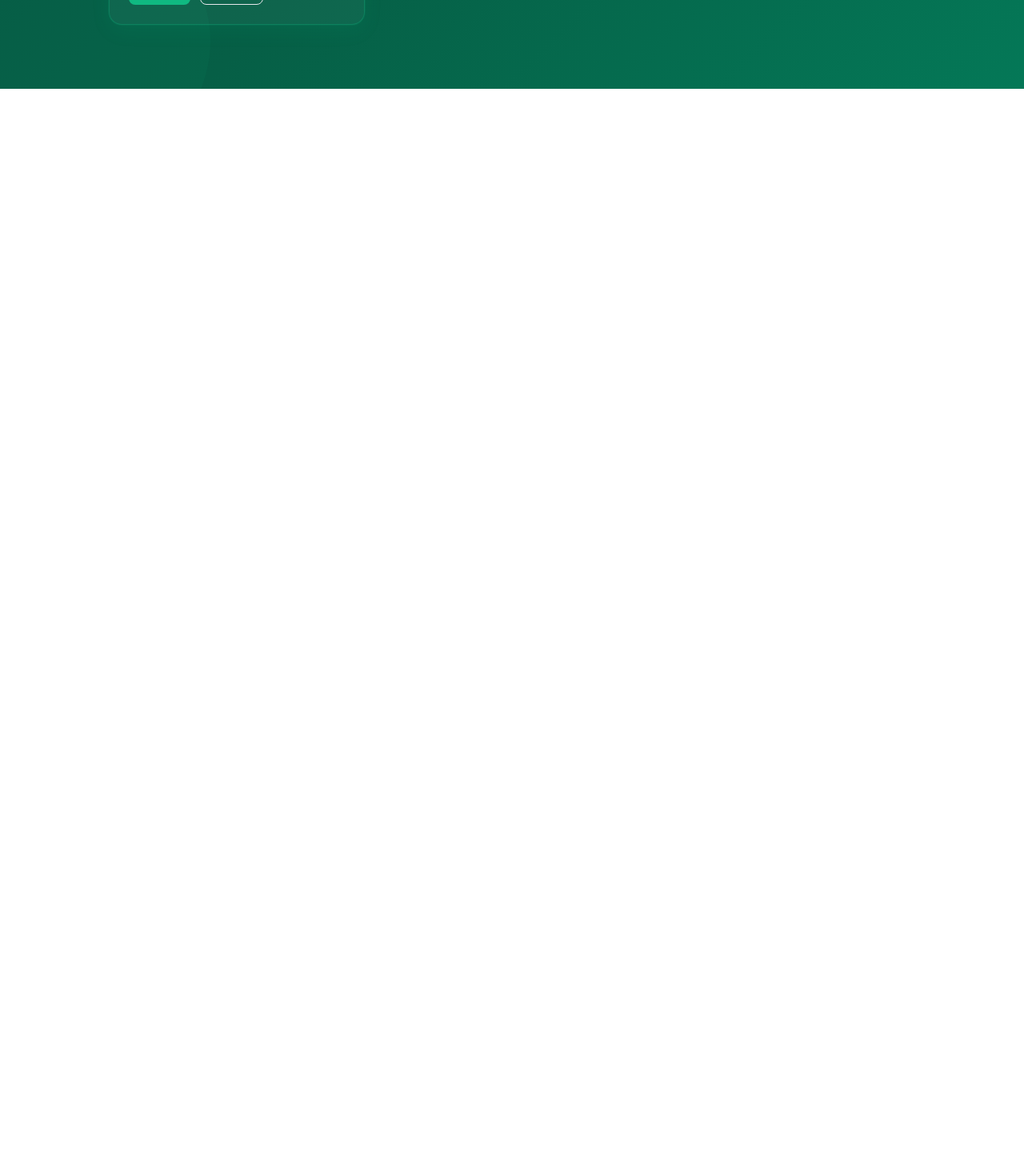
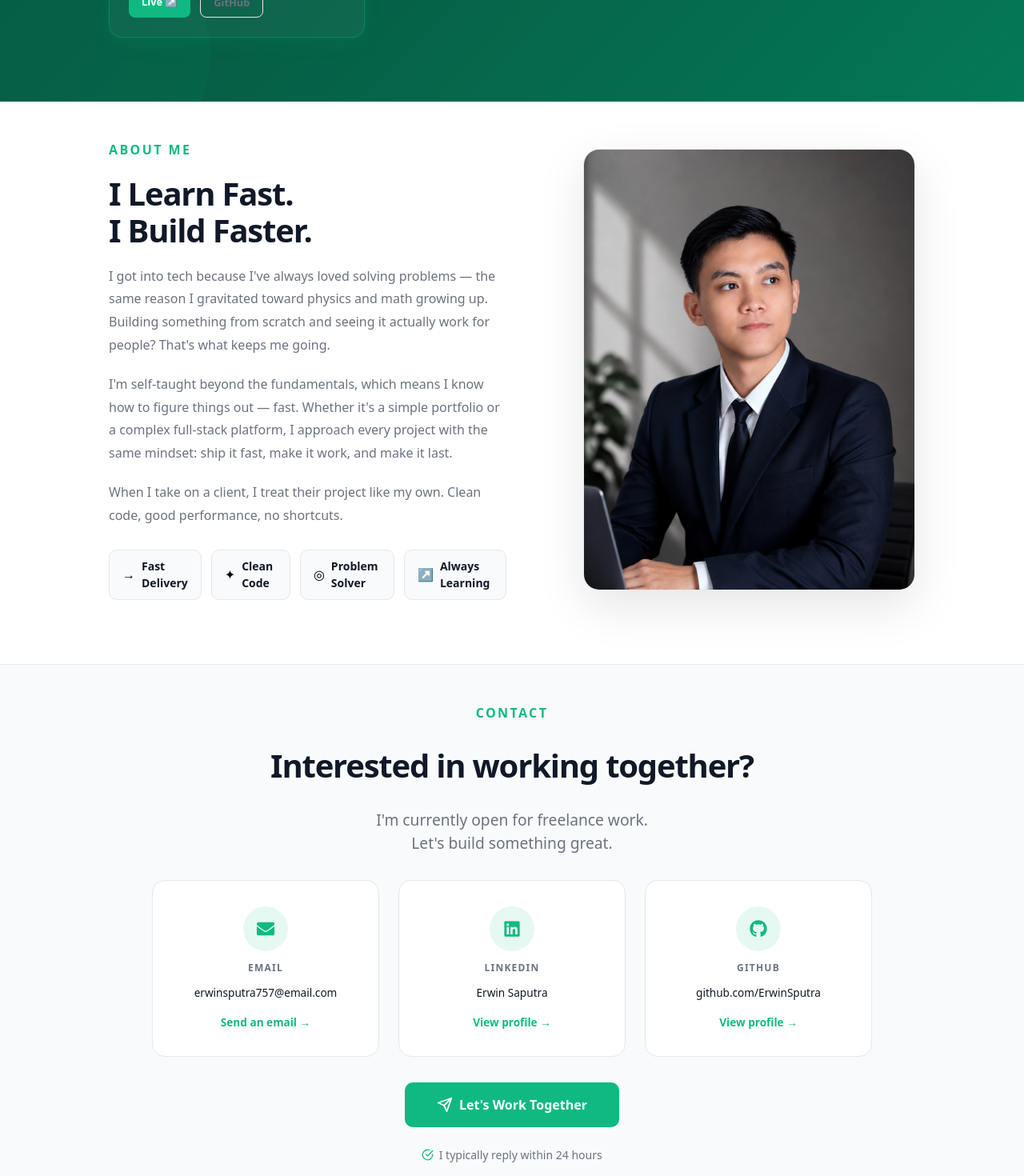
Before and after one commit to ErwinSputra/portofolio, a Next.js app: page / in a window 1280 px wide. Shown: the part 1240-2710 px from the top of the page at 80% size. Before the commit the page ends 1351 px from the top, so only its background shows below. Built offline with nearby package versions, Linux system fonts and the light colour scheme.

Commit message:
feat: implement about and contact section

```diff
--- a/package.json
+++ b/package.json
@@ -11,7 +11,8 @@
   "dependencies": {
     "next": "16.2.9",
     "react": "19.2.4",
-    "react-dom": "19.2.4"
+    "react-dom": "19.2.4",
+    "react-icons": "^5.7.0"
   },
   "devDependencies": {
     "@tailwindcss/postcss": "^4",
--- a/src/app/globals.css
+++ b/src/app/globals.css
@@ -7,3 +7,7 @@
   --text-primary: #111827;
   --text-secondary: #6b7280;
 }
+
+[id] {
+  scroll-margin-top: 10px;
+}
--- a/src/app/page.tsx
+++ b/src/app/page.tsx
@@ -1,3 +1,4 @@
+import About from "@/components/About";
 import Hero from "@/components/Hero";
 import Projects from "@/components/Projects";
 
@@ -6,6 +7,7 @@ export default function Home() {
     <main>
       <Hero />
       <Projects />
+      <About />
     </main>
   );
 }
--- /dev/null
+++ b/src/components/About.module.css
@@ -0,0 +1,231 @@
+.wrapper {
+  background: var(--bg);
+  position: relative;
+  overflow: hidden;
+}
+
+.section {
+  max-width: 1200px;
+  margin: 0 auto;
+  padding: 3rem 6rem 5rem 6rem;
+  display: flex;
+  flex-direction: row;
+  gap: 6rem;
+  align-items: center;
+  position: relative;
+  z-index: 1;
+}
+
+.left {
+  flex: 1.2;
+  display: flex;
+  flex-direction: column;
+  gap: 1.25rem;
+}
+
+.right {
+  flex: 1;
+  display: flex;
+  justify-content: center;
+  align-items: center;
+}
+
+.label {
+  font-weight: 700;
+  letter-spacing: 0.15em;
+  color: var(--accent);
+  text-transform: uppercase;
+}
+
+.heading {
+  font-size: 2.5rem;
+  font-weight: 800;
+  color: var(--text-primary);
+  letter-spacing: -0.03em;
+  line-height: 1.15;
+  margin: 0;
+}
+
+.description {
+  font-size: 1rem;
+  color: var(--text-secondary);
+  line-height: 1.8;
+  margin: 0;
+}
+
+.values {
+  display: flex;
+  flex-wrap: nowrap;
+  gap: 0.75rem;
+  margin-top: 0.5rem;
+}
+
+.valueCard {
+  display: flex;
+  align-items: center;
+  gap: 0.5rem;
+  background: var(--bg-subtle);
+  border: 1px solid #e5e7eb;
+  border-radius: 10px;
+  padding: 0.6rem 1rem;
+  transition: border-color 0.2s ease;
+}
+
+.valueCard:hover {
+  border-color: var(--accent);
+}
+
+.valueIcon {
+  font-size: 1rem;
+}
+
+.valueLabel {
+  font-size: 0.875rem;
+  font-weight: 600;
+  color: var(--text-primary);
+}
+
+.imageWrapper {
+  border-radius: 20px;
+  overflow: hidden;
+  box-shadow: 0 20px 60px rgba(0, 0, 0, 0.1);
+  border: 1px solid #e5e7eb;
+}
+
+.image {
+  width: 100%;
+  height: auto;
+  display: block;
+  object-fit: cover;
+}
+
+/* Contact strip */
+.contact {
+  background: var(--bg-subtle);
+  border-top: 1px solid #e5e7eb;
+  padding: 3rem 6rem 5rem 6rem;
+  display: flex;
+  flex-direction: column;
+  align-items: center;
+  text-align: center;
+  gap: 1.5rem;
+  position: relative;
+  z-index: 1;
+}
+
+.contactLabel {
+  font-weight: 700;
+  letter-spacing: 0.15em;
+  color: var(--accent);
+  text-transform: uppercase;
+  margin: 0;
+}
+
+.contactHeading {
+  font-size: 2.5rem;
+  font-weight: 700;
+  color: var(--text-primary);
+  letter-spacing: -0.03em;
+  margin: 0;
+}
+
+.contactSub {
+  font-size: 1.2rem;
+  color: var(--text-secondary);
+  margin: 0;
+}
+
+.contactCards {
+  display: flex;
+  gap: 1.5rem;
+  margin-top: 0.5rem;
+  width: 100%;
+  max-width: 900px;
+}
+
+.contactCard {
+  flex: 1;
+  display: flex;
+  flex-direction: column;
+  align-items: center;
+  gap: 0.75rem;
+  background: var(--bg);
+  border: 1px solid #e5e7eb;
+  border-radius: 16px;
+  padding: 2rem 1.5rem;
+  text-decoration: none;
+  transition:
+    border-color 0.2s ease,
+    transform 0.2s ease;
+}
+
+.contactCard:hover {
+  border-color: var(--accent);
+  transform: translateY(-4px);
+}
+
+.contactCardIconWrapper {
+  width: 56px;
+  height: 56px;
+  border-radius: 50%;
+  background: rgba(16, 185, 129, 0.1);
+  display: flex;
+  align-items: center;
+  justify-content: center;
+}
+
+.contactCardIcon {
+  font-size: 1.25rem;
+  color: var(--accent);
+  font-weight: 700;
+}
+
+.contactCardLabel {
+  font-size: 0.75rem;
+  font-weight: 700;
+  letter-spacing: 0.1em;
+  color: var(--text-secondary);
+}
+
+.contactCardValue {
+  font-size: 0.85rem;
+  font-weight: 500;
+  color: var(--text-primary);
+  word-break: break-all;
+  text-align: center;
+}
+
+.contactCardAction {
+  font-size: 0.85rem;
+  font-weight: 600;
+  color: var(--accent);
+  margin-top: 0.25rem;
+}
+
+.cta {
+  display: inline-flex;
+  align-items: center;
+  gap: 0.5rem;
+  background: var(--accent);
+  color: #ffffff;
+  padding: 1rem 2.5rem;
+  border-radius: 10px;
+  font-weight: 600;
+  font-size: 1rem;
+  text-decoration: none;
+  transition: opacity 0.2s ease;
+  margin-top: 0.5rem;
+}
+
+.cta:hover {
+  opacity: 0.85;
+}
+
+.contactReply {
+  font-size: 0.875rem;
+  color: var(--text-secondary);
+  margin: 0;
+  display: flex;
+  align-items: center;
+  gap: 0.4rem;
+}
--- /dev/null
+++ b/src/components/About.tsx
@@ -0,0 +1,126 @@
+import Image from "next/image";
+import Link from "next/link";
+import styles from "./About.module.css";
+import { FaGithub, FaLinkedin, FaEnvelope } from "react-icons/fa";
+import { FiSend, FiCheckCircle } from "react-icons/fi";
+
+const values = [
+  { icon: "→", label: "Fast Delivery" },
+  { icon: "✦", label: "Clean Code" },
+  { icon: "◎", label: "Problem Solver" },
+  { icon: "↗", label: "Always Learning" },
+];
+
+export default function About() {
+  return (
+    <div className={styles.wrapper}>
+      <section id="about" className={styles.section}>
+        <div className={styles.left}>
+          <span className={styles.label}>ABOUT ME</span>
+          <h2 className={styles.heading}>
+            I Learn Fast.
+            <br />I Build Faster.
+          </h2>
+          <p className={styles.description}>
+            I got into tech because I&apos;ve always loved solving problems —
+            the same reason I gravitated toward physics and math growing up.
+            Building something from scratch and seeing it actually work for
+            people? That&apos;s what keeps me going.
+          </p>
+          <p className={styles.description}>
+            I&apos;m self-taught beyond the fundamentals, which means I know how
+            to figure things out — fast. Whether it&apos;s a simple portfolio or
+            a complex full-stack platform, I approach every project with the
+            same mindset: ship it fast, make it work, and make it last.
+          </p>
+          <p className={styles.description}>
+            When I take on a client, I treat their project like my own. Clean
+            code, good performance, no shortcuts.
+          </p>
+          <div className={styles.values}>
+            {values.map((v) => (
+              <div key={v.label} className={styles.valueCard}>
+                <span className={styles.valueIcon}>{v.icon}</span>
+                <span className={styles.valueLabel}>{v.label}</span>
+              </div>
+            ))}
+          </div>
+        </div>
+
+        <div className={styles.right}>
+          <div className={styles.imageWrapper}>
+            <Image
+              src="/images/erwin.png"
+              alt="Erwin Saputra"
+              width={480}
+              height={560}
+              className={styles.image}
+            />
+          </div>
+        </div>
+      </section>
+
+      {/* Contact strip */}
+      <div id="hire-me" className={styles.contact}>
+        <p className={styles.contactLabel}>CONTACT</p>
+        <h3 className={styles.contactHeading}>
+          Interested in working together?
+        </h3>
+        <p className={styles.contactSub}>
+          I&apos;m currently open for freelance work.
+          <br />
+          Let&apos;s build something great.
+        </p>
+        <div className={styles.contactCards}>
+          <a
+            href="mailto:erwinsputra757@email.com"
+            className={styles.contactCard}
+          >
+            <div className={styles.contactCardIconWrapper}>
+              <FaEnvelope size={22} color="var(--accent)" />
+            </div>
+            <span className={styles.contactCardLabel}>EMAIL</span>
+            <span className={styles.contactCardValue}>
+              erwinsputra757@email.com
+            </span>
+            <span className={styles.contactCardAction}>Send an email →</span>
+          </a>
+          <Link
+            href="https://www.linkedin.com/in/erwin-saputra-13a846218"
+            className={styles.contactCard}
+            target="_blank"
+          >
+            <div className={styles.contactCardIconWrapper}>
+              <FaLinkedin size={22} color="var(--accent)" />
+            </div>
+            <span className={styles.contactCardLabel}>LINKEDIN</span>
+            <span className={styles.contactCardValue}>Erwin Saputra</span>
+            <span className={styles.contactCardAction}>View profile →</span>
+          </Link>
+          <Link
+            href="https://github.com/ErwinSputra"
+            className={styles.contactCard}
+            target="_blank"
+          >
+            <div className={styles.contactCardIconWrapper}>
+              <FaGithub size={22} color="var(--accent)" />
+            </div>
+            <span className={styles.contactCardLabel}>GITHUB</span>
+            <span className={styles.contactCardValue}>
+              github.com/ErwinSputra
+            </span>
+            <span className={styles.contactCardAction}>View profile →</span>
+          </Link>
+        </div>
+        <a href="mailto:erwinsputra757@email.com" className={styles.cta}>
+          <FiSend size={20} />
+          Let&apos;s Work Together
+        </a>
+        <p className={styles.contactReply}>
+          <FiCheckCircle size={15} color="var(--accent)" />I typically reply
+          within 24 hours
+        </p>
+      </div>
+    </div>
+  );
+}
--- a/src/components/Navbar.module.css
+++ b/src/components/Navbar.module.css
@@ -26,9 +26,9 @@
 }
 
 .link {
-  color: var(--text-secondary);
+  color: var(--text-primary);
   text-decoration: none;
-  font-weight: 500;
+  font-weight: 600;
   font-size: 0.95rem;
   transition: color 0.2s ease;
 }
--- a/src/components/Projects.module.css
+++ b/src/components/Projects.module.css
@@ -2,7 +2,7 @@
   background: linear-gradient(135deg, #064e3b 0%, #065f46 50%, #047857 100%);
   position: relative;
   overflow: hidden;
-  padding: 2rem 0 5rem 0;
+  padding: 3rem 0 5rem 0;
 }
 
 .section {
--- a/src/components/Projects.tsx
+++ b/src/components/Projects.tsx
@@ -45,7 +45,7 @@ const projects: Project[] = [
 
 export default function Projects() {
   return (
-    <div className={styles.wrapper}>
+    <div id="projects" className={styles.wrapper}>
       <div className={styles.bgShapes} aria-hidden="true">
         <svg
           className={styles.shape1}
@@ -70,7 +70,7 @@ export default function Projects() {
           />
         </svg>
       </div>
-      <section id="projects" className={styles.section}>
+      <section className={styles.section}>
         <h2 className={styles.heading}>Projects</h2>
         <div className={styles.grid}>
           {projects.map((project) => (
```
Also changed, not shown: public/images/erwin.png (added), 1 other file (tests, documents, lock files or other folders).
